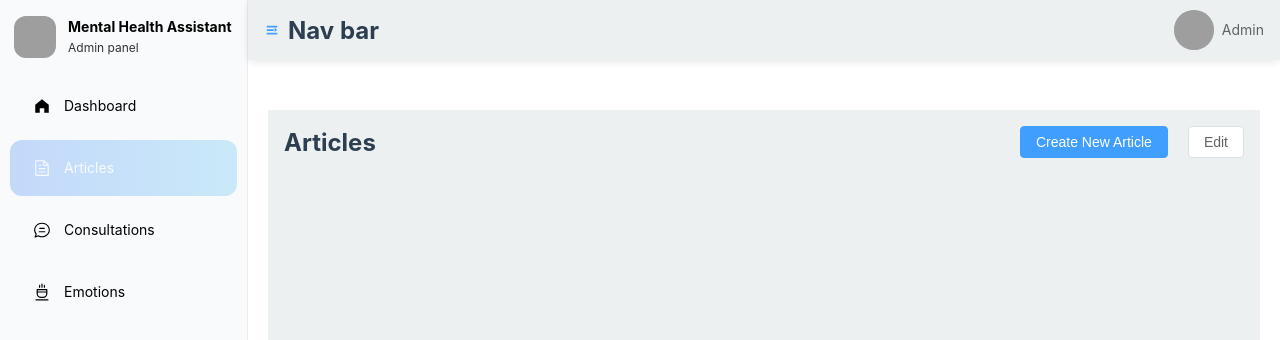
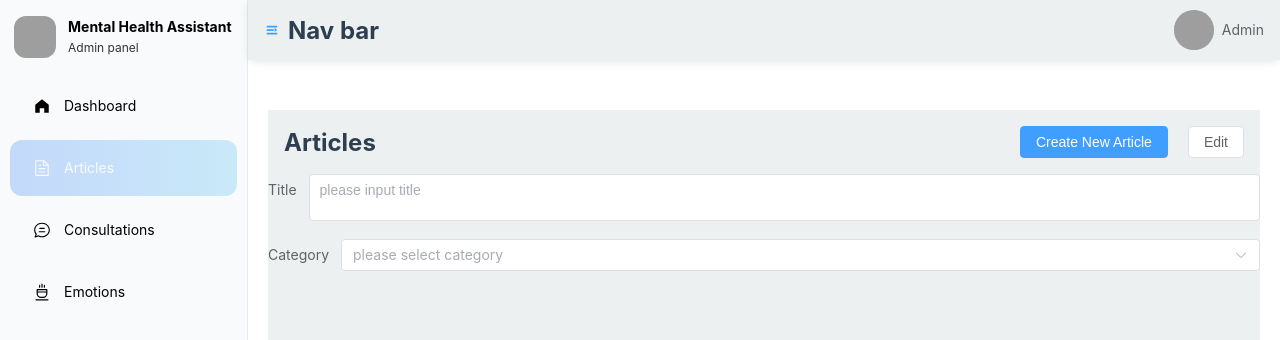
Before and after one commit to PhantomCorner/mentalHealth, a Vue app: page /admin/articles in a window 1280 px wide. Shown: the top 340 px of the page. Built offline with nearby package versions, Linux system fonts and the light colour scheme; grey boxes are pictures that could not be loaded.

Commit message:
table search component update

```diff
--- /dev/null
+++ b/src/components/TableSearch.vue
@@ -0,0 +1,44 @@
+<template>
+  <el-form :model="formData">
+    <template v-for="item in formItem" :key="item.label">
+      <el-form-item :label="item.label" :prop="item.prop">
+        <component
+          :is="isComp(item.comp)"
+          v-model="formData[item.prop]"
+          :placeholder="item.placeholder">
+          <template v-if="item.comp === 'select'">
+            <el-option
+              v-for="option in item.options || []"
+              :key="option.value"
+              :label="option.label"
+              :value="option.value" />
+          </template>
+        </component>
+      </el-form-item>
+    </template>
+  </el-form>
+</template>
+
+<script lang="ts" setup>
+import {ref, reactive, computed, watch} from "vue";
+interface FormItem {
+  label: string;
+  prop: string;
+  comp: string;
+  value?: any;
+  placeholder?: string;
+  options?: Array<{label: string; value: any}>;
+}
+const formData = reactive<Record<string, any>>({});
+
+const props = defineProps<{
+  formItem: FormItem[];
+}>();
+const isComp = (comp: string) => {
+  const compMap: Record<string, any> = {
+    input: "el-input",
+    select: "el-select",
+  };
+  return compMap[comp] || "el-input";
+};
+</script>
--- a/src/views/admin/Articles.vue
+++ b/src/views/admin/Articles.vue
@@ -7,9 +7,34 @@
         <el-button type="default">Edit</el-button>
       </template>
     </PageHead>
+    <TableSearch :formItem="formItem" @search="handleSearch" />
   </div>
 </template>
 
 <script setup lang="ts">
-import PageHead from "../../components/PageHead.vue";
+import TableSearch from "@/components/TableSearch.vue";
+import PageHead from "@/components/PageHead.vue";
+
+const formItem = [
+  {
+    comp: "input",
+    prop: "title",
+    label: "Title",
+    placeholder: "please input title",
+  },
+  {
+    comp: "select",
+    prop: "categoryId",
+    label: "Category",
+    options: [
+      {label: "Mental Health", value: 1},
+      {label: "Physical Health", value: 2},
+      {label: "Nutrition", value: 3},
+    ],
+    placeholder: "please select category",
+  },
+];
+const handleSearch = (formData: Record<string, any>) => {
+  console.log("Search with form data:", formData);
+};
 </script>
```
